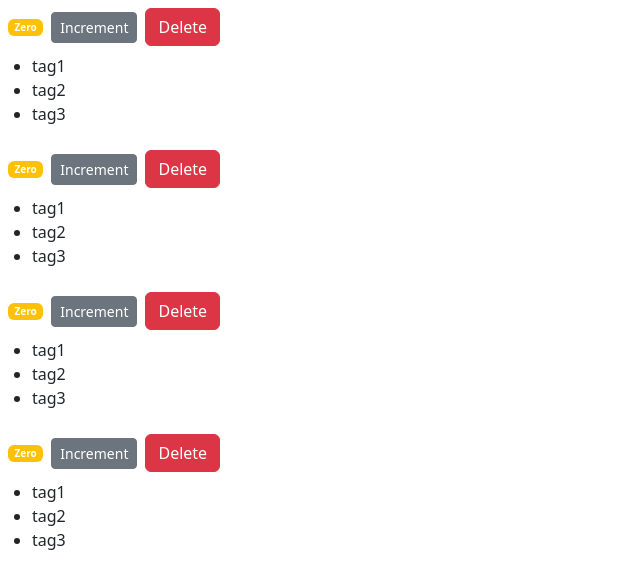
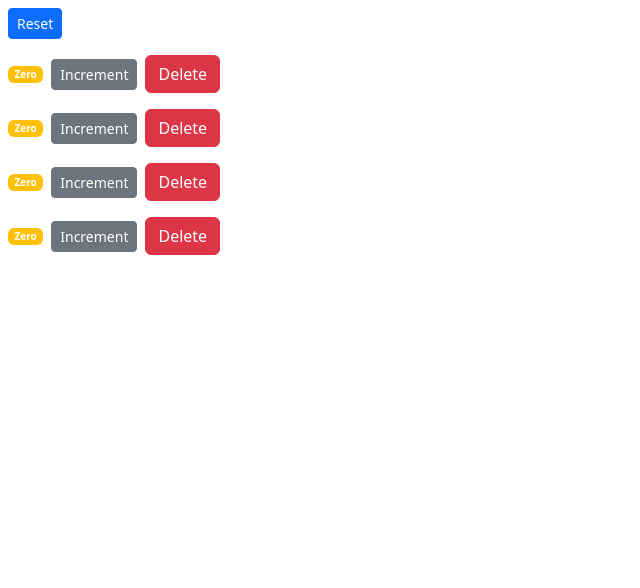
Before and after one commit to zalogarciam/counter-app, a React (Create React App) app in the folder counter-app/: page / in a window 1280 px wide. Shown: the top 588 px of the page, without its empty margins (0-640 px from the left). Built offline with nearby package versions, Linux system fonts and the light colour scheme.

Commit message:
Single source of truth

```diff
--- a/counter-app/src/components/counter.jsx
+++ b/counter-app/src/components/counter.jsx
@@ -1,10 +1,6 @@
 import React, { Component } from "react";
 
 class Counter extends Component {
-  state = {
-    value: this.props.counter.value,
-    tags: ["tag1", "tag2", "tag3"],
-  };
 
   styles = {
     fontSize: 10,
@@ -16,21 +12,16 @@ class Counter extends Component {
   //     this.handleIncrement = this.handleIncrement.bind(this);
   //   }
 
-  renderTags() {
-    if (this.state.tags.length === 0) return <p>There are no tags!</p>;
-    return (
-      <ul>
-        {this.state.tags.map((tag) => (
-          <li key={tag}> {tag} </li>
-        ))}
-      </ul>
-    );
-  }
-
-  handleIncrement = (product) => {
-    console.log(product);
-    this.setState({ value: this.state.value + 1 });
-  };
+  // renderTags() {
+  //   if (this.state.tags.length === 0) return <p>There are no tags!</p>;
+  //   return (
+  //     <ul>
+  //       {this.state.tags.map((tag) => (
+  //         <li key={tag}> {tag} </li>
+  //       ))}
+  //     </ul>
+  //   );
+  // }
 
   render() {
     console.log(this.props);
@@ -40,27 +31,27 @@ class Counter extends Component {
           {this.formatCount()}
         </span>
         <button
-          onClick={() => this.handleIncrement(1)}
+          onClick={() => this.props.onIncrement(this.props.counter)}
           className="btn btn-secondary btn-sm"
         >
           Increment
         </button>
         <button onClick={() => this.props.onDelete(this.props.counter.id)} className="btn btn-danger btm-sm m-2">Delete</button>
 
-        {this.state.tags.length === 0 && "Please create a new tag!"}
-        {this.renderTags()}
+        {/* {this.state.tags.length === 0 && "Please create a new tag!"}
+        {this.renderTags()} */}
       </div>
     );
   }
 
   getBadgeClasses() {
     let classes = "badge m-2 bg-";
-    classes += this.state.value === 0 ? "warning" : "primary";
+    classes += this.props.counter.value === 0 ? "warning" : "primary";
     return classes;
   }
 
   formatCount() {
-    const { value: count } = this.state;
+    const { value: count } = this.props.counter;
     return count === 0 ? "Zero" : count;
   }
 }
--- a/counter-app/src/components/counters.jsx
+++ b/counter-app/src/components/counters.jsx
@@ -16,13 +16,30 @@ class Counters extends Component {
     this.setState({ counters });
   };
 
+  handleReset = () => {
+    const counters = this.state.counters.map( c => {
+      c.value = 0;
+      return c;
+    });
+    this.setState({ counters });
+  };
+
+  handleIncrement = counter => {
+    const counters = [...this.state.counters];
+    const index = counters.indexOf(counter);
+    counters[index] = {...counter};
+    counters[index].value ++;
+    this.setState({ counters });  }
+
   render() {
     return (
       <div>
+        <button className="btn btn-primary btn-sm m-2" onClick={this.handleReset}>Reset</button>
         {this.state.counters.map((counter) => (
           <Counter
             key={counter.id}
             onDelete={this.handleDelete}
+            onIncrement={this.handleIncrement}
             counter = {counter}
           >
             <h4> Counter #{counter.id} </h4>
```
